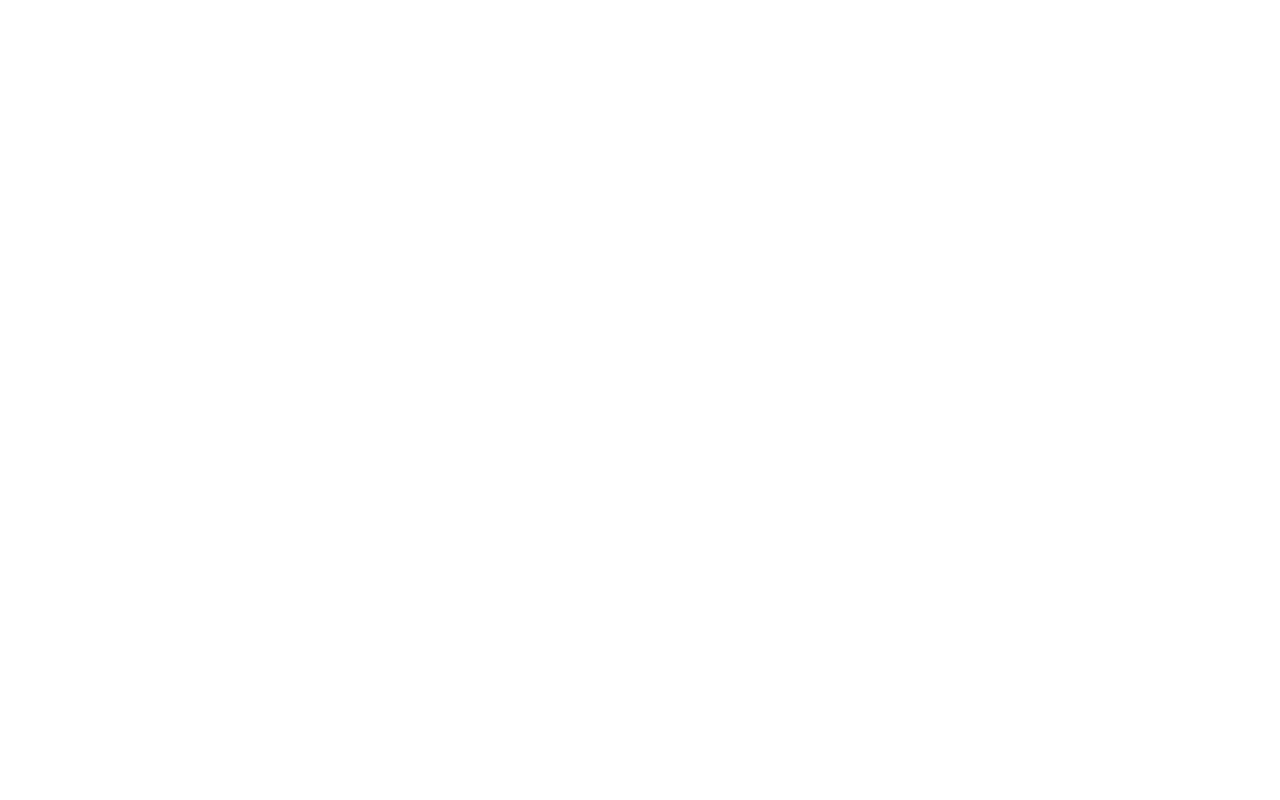
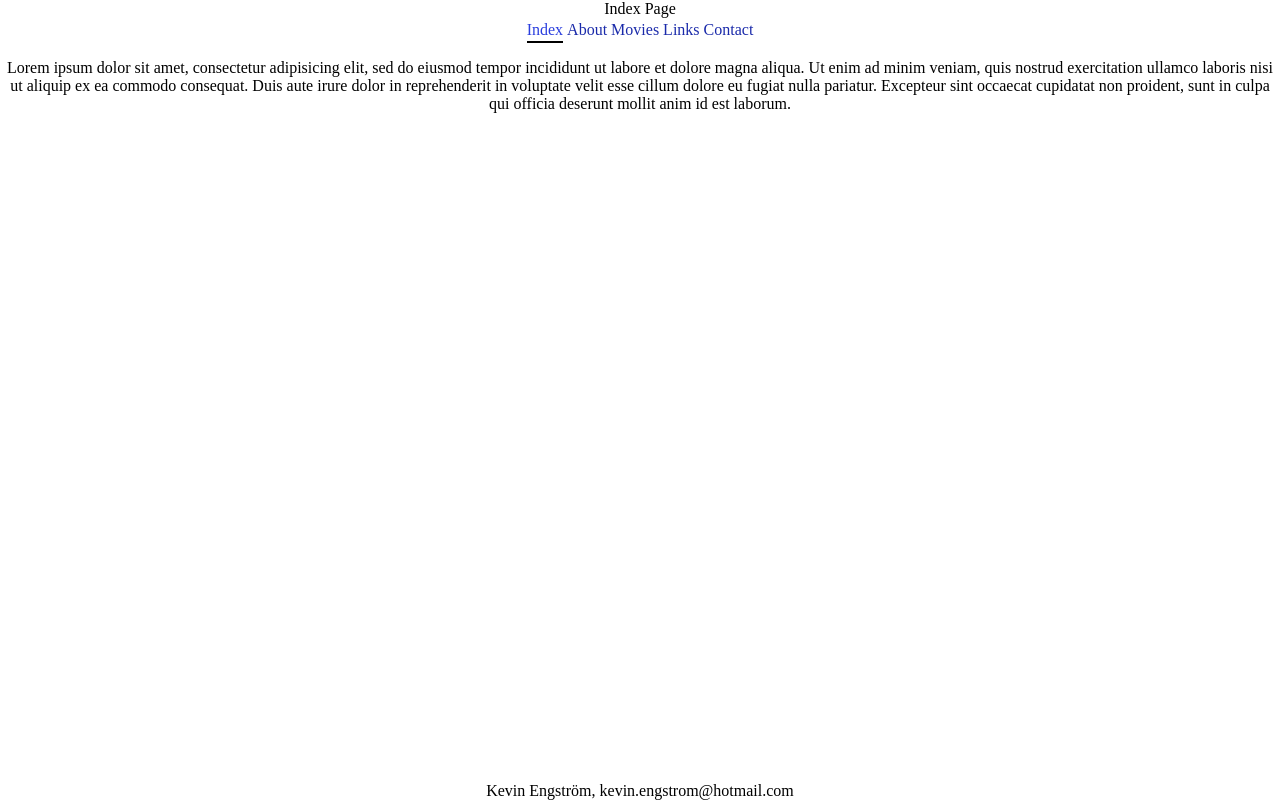
Before and after one commit to KevinEngstrom92/mandatory-htmlcss1., a plain HTML site: page index.html in a window 1280 px wide. Drawn offline with Linux system fonts and the light colour scheme.

Commit message:
Add index.html and style.css

```diff
--- a/index.html
+++ b/index.html
@@ -2,8 +2,32 @@
 <html lang="en" dir="ltr">
   <head>
     <meta charset="utf-8">
-    <title>index.html</title>
+    <title>index</title>
+    <link rel="stylesheet" href="style.css">
   </head>
   <body>
+<header>
+Index Page
+<nav>
+<ul>
+  <li><a href="#" class="active-page">Index</a></li>
+  <li><a href="#">About</a></li>
+  <li><a href="#">Movies</a></li>
+  <li><a href="#">Links</a></li>
+  <li><a href="#">Contact</a></li>
+</ul>
+</nav>
+</header>
+
+<main>
+Lorem ipsum dolor sit amet, consectetur adipisicing elit, sed do eiusmod tempor incididunt ut labore et dolore magna aliqua. Ut enim ad minim veniam, quis nostrud exercitation ullamco laboris nisi ut aliquip ex ea commodo consequat. Duis aute irure dolor in reprehenderit in voluptate velit esse cillum dolore eu fugiat nulla pariatur. Excepteur sint occaecat cupidatat non proident, sunt in culpa qui officia deserunt mollit anim id est laborum.
+</main>
+
+
+<footer>Kevin Engström, kevin.engstrom@hotmail.com</footer>
+
+
+
+
   </body>
 </html>
--- /dev/null
+++ b/style.css
@@ -0,0 +1,51 @@
+html, body
+{
+  height: 100vh;
+  text-align: center;
+}
+*
+{
+  box-sizing: border-box;
+  margin: 0;
+  padding: 0;
+
+}
+header
+{
+
+  width: 100%;
+  text-align: center;
+}
+
+
+li
+{
+  padding-top: 3px;
+  display: inline-block;
+padding-bottom: 20px;
+}
+
+a
+{
+  color: #1a2aaa;
+  text-decoration: none;
+padding-bottom: 3px;
+}
+a:hover
+{
+  color: #0c1452;
+}
+.active-page,
+.active-page:hover
+{
+  color: #2a3ede;
+  border-bottom: 2px solid black;
+}
+
+footer
+{
+  position: absolute;
+  bottom: 0;
+  width: 100%;
+
+}
```
